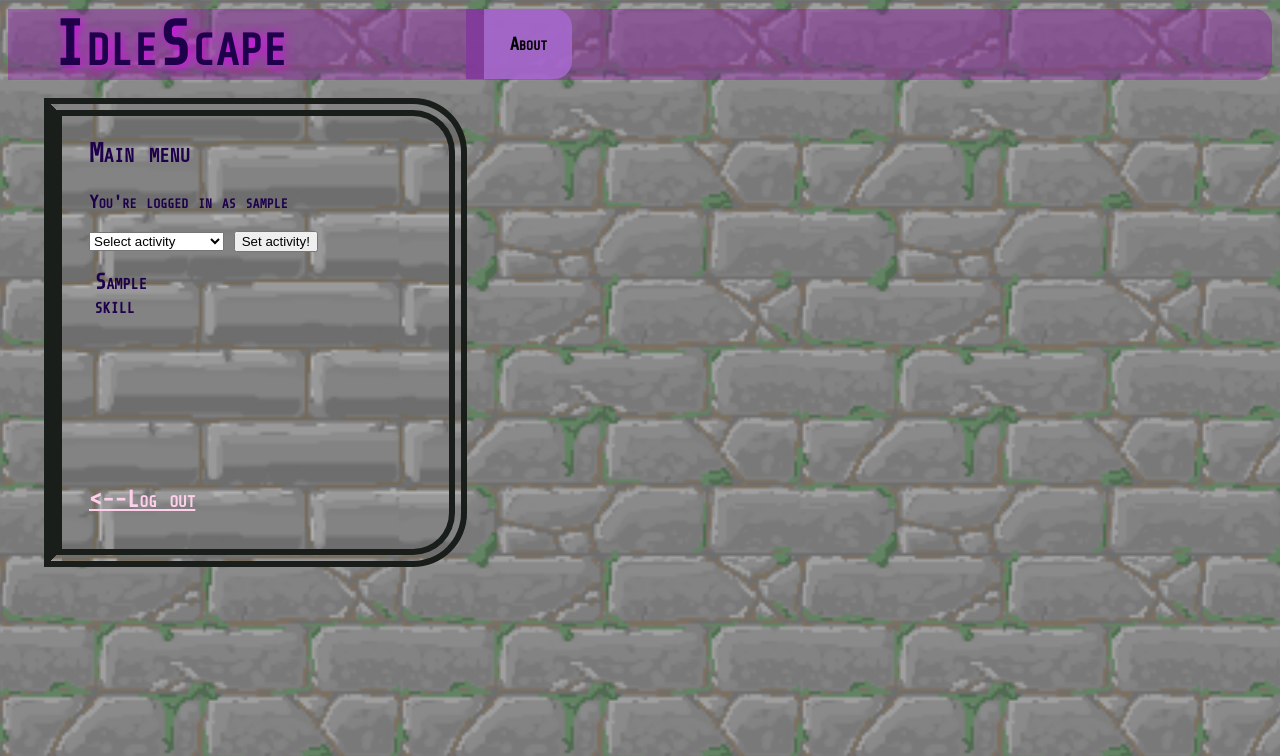
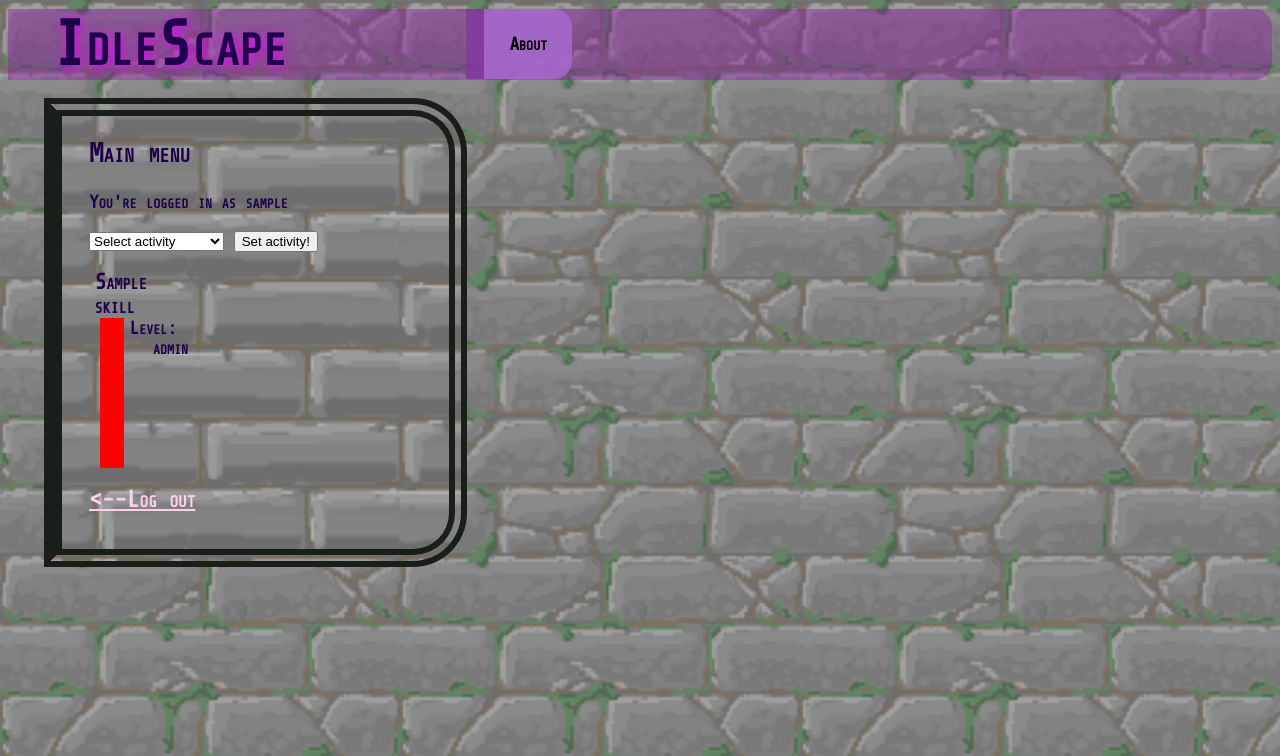
Before and after one commit to juhkure/IdleScape, a Flask app: template templates/main_menu.html in a window 1280 px wide. Shown: the top 756 px of the page. Run offline with Flask 3, Linux system fonts and the light colour scheme; the visitor is signed in with stand-in values (Sample User, id 1); the template is opened without the code that fills it: most values are stand-ins (such as "Sample title", 1, 10 or a date in 2020); parts of the project's set-up code (start-up, migrations or seed data) failed here and were passed over.

Commit message:
Refactor main_menu.html skills loop to a single skill

```diff
--- a/templates/main_menu.html
+++ b/templates/main_menu.html
@@ -43,94 +43,29 @@
 <span class="skillInfo">
 </span>
 
+
 <div class="stats">
     {% for skill in skills %}
-    <span class="skill">
+    <span class="skill skill-{{ skill.skill_name }}">
 
         <span class="skill_name">
             {{ skill.skill_name }}
         </span>
 
-        {% if skill.skill_name == "attack" %}
         <!-- <span class="sprites sprites-attack" onmouseenter="showThis(document.getElementsByClassName('skill_name'), arguments[0])"></span> -->
-        <span class="sprites sprites-attack" onmouseover="showSkillInfoPopup()" onmouseleave="hideSkillInfoPopup()"
-            onclick="showSkillInfo('attack')"></span>
-        <span class="xp_bar xp_bar_attack"></span>
-        <span class="left_level">Level:</span><span class="attack_level right_level">{{ skill.level }}</span>
+        <span class="sprites sprites-{{ skill.skill_name }}" onmouseover="showSkillInfoPopup()"
+            onmouseleave="hideSkillInfoPopup()" onclick="showSkillInfo('{{ skill.skill_name }}')"></span>
+        <span class="xp_bar xp_bar_{{ skill.skill_name }}"></span>
+        <span class="left_level">Level:</span><span
+            class="{{ skill.skill_name }}_level right_level">{{ skill.level }}</span>
         <span class="left_experience">experience left:</span><span
-            class="attack_experience right_experience">{{ skill.experience_left }}</span>
-        {% endif %}
-
-        {% if skill.skill_name == "agility" %}
-        <span class="sprites sprites-agility" onmouseover="showSkillInfoPopup()" onmouseleave="hideSkillInfoPopup()"
-            onclick="showSkillInfo('agility')"></span>
-        <span class="xp_bar xp_bar_agility"></span>
-        <span class="left_level">Level:</span><span class="agility_level right_level">{{ skill.level }}</span>
-        <span class="left_experience">experience left:</span><span
-            class="agility_experience right_experience">{{ skill.experience_left }}</span>
-        {% endif %}
-
-        {% if skill.skill_name == "defence" %}
-        <span class="sprites sprites-defence" onmouseover="showSkillInfoPopup()" onmouseleave="hideSkillInfoPopup()"
-            onclick="showSkillInfo('defence')"></span>
-        <span class="xp_bar xp_bar_defence"></span>
-        <span class="left_level">Level:</span><span class="defence_level right_level">{{ skill.level }}</span>
-        <span class="left_experience">experience left:</span><span
-            class="defence_experience right_experience">{{ skill.experience_left }}</span>
-        {% endif %}
-
-        {% if skill.skill_name == "strength" %}
-        <span class="sprites sprites-strength" onmouseover="showSkillInfoPopup()" onmouseleave="hideSkillInfoPopup()"
-            onclick="showSkillInfo('strength')"></span>
-        <span class="xp_bar xp_bar_strength"></span>
-        <span class="left_level">Level:</span><span class="strength_level right_level">{{ skill.level }}</span>
-        <span class="left_experience">experience left:</span><span
-            class="strength_experience right_experience">{{ skill.experience_left }}</span>
-        {% endif %}
-
-        {% if skill.skill_name == "hitpoints" %}
-        <span class="sprites sprites-hitpoints" onmouseover="showSkillInfoPopup()" onmouseleave="hideSkillInfoPopup()"
-            onclick="showSkillInfo('hitpoints')"></span>
-        <span class="xp_bar xp_bar_hitpoints"></span>
-        <span class="left_level">Level:</span><span class="hitpoints_level right_level">{{ skill.level }}</span>
-        <span class="left_experience">experience left:</span><span
-            class="hitpoints_experience right_experience">{{ skill.experience_left }}</span>
-        {% endif %}
-
-        {% if skill.skill_name == "prayer" %}
-        <span class="sprites sprites-prayer" onmouseover="showSkillInfoPopup()" onmouseleave="hideSkillInfoPopup()"
-            onclick="showSkillInfo('prayer')"></span>
-        <span class="xp_bar xp_bar_prayer"></span>
-        <span class="left_level">Level:</span><span class="prayer_level right_level">{{ skill.level }}</span>
-        <span class="left_experience">experience left:</span><span
-            class="prayer_experience right_experience">{{ skill.experience_left }}</span>
-        {% endif %}
-
-        {% if skill.skill_name == "thieving" %}
-        <span class="sprites sprites-thieving" onmouseover="showSkillInfoPopup()" onmouseleave="hideSkillInfoPopup()"
-            onclick="showSkillInfo('thieving')"></span>
-        <span class="xp_bar xp_bar_thieving"></span>
-        <span class="left_level">Level:</span><span class="thieving_level right_level">{{ skill.level }}</span>
-        <span class="left_experience">experience left:</span><span
-            class="thieving_experience right_experience">{{ skill.experience_left }}</span>
-        {% endif %}
-
-        {% if skill.skill_name == "fishing" %}
-        <span class="sprites sprites-fishing" onmouseover="showSkillInfoPopup()" onmouseleave="hideSkillInfoPopup()"
-            onclick="showSkillInfo('fishing')"></span>
-        <span class="xp_bar xp_bar_fishing"></span>
-        <span class="left_level">Level:</span><span class="fishing_level right_level">{{ skill.level }}</span>
-        <span class="left_experience">experience left:</span><span
-            class="fishing_experience right_experience">{{ skill.experience_left }}</span>
-        {% endif %}
-
-
-
-        <!-- </div> -->
+            class="{{ skill.skill_name }}_experience right_experience">{{ skill.experience_left }}</span>
     </span>
 
     {% endfor %}
 </div>
+
+
 <a href="/logout">
     <--Log out</a>
         {% else %}
```
